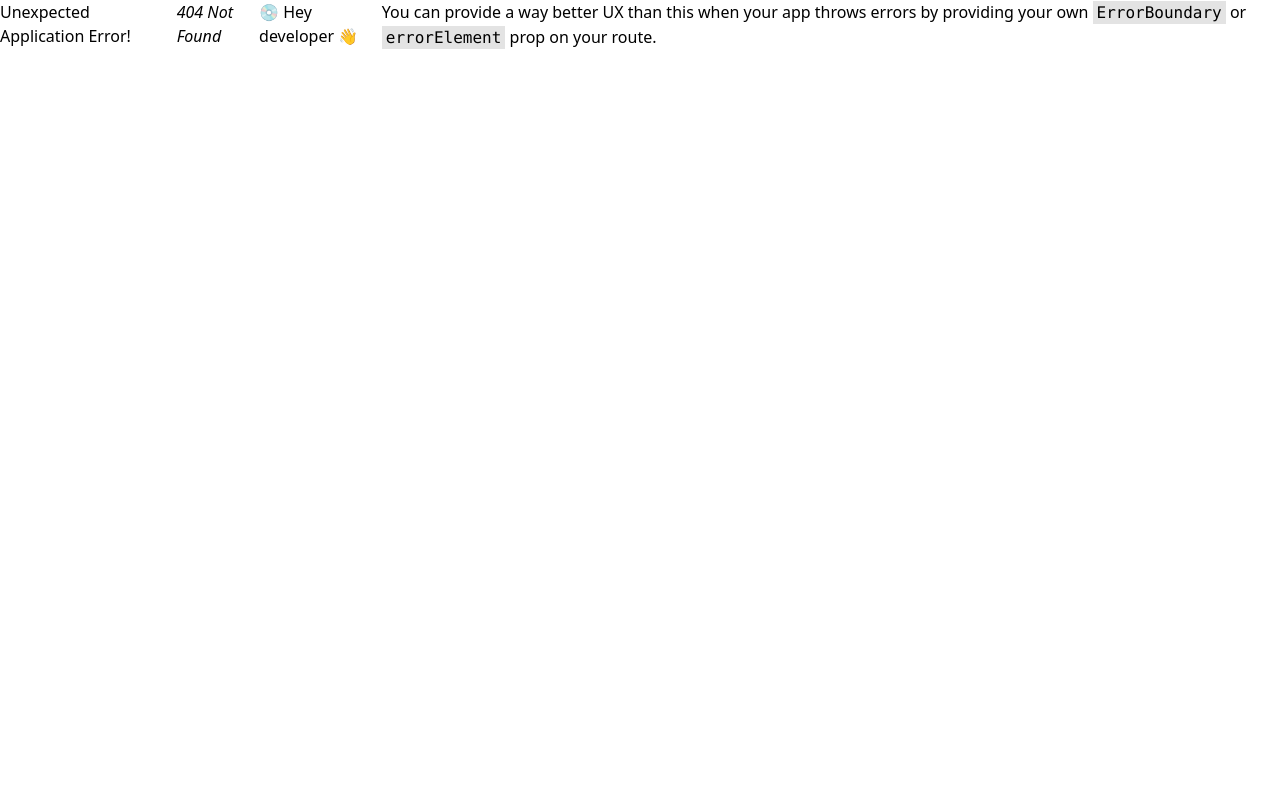
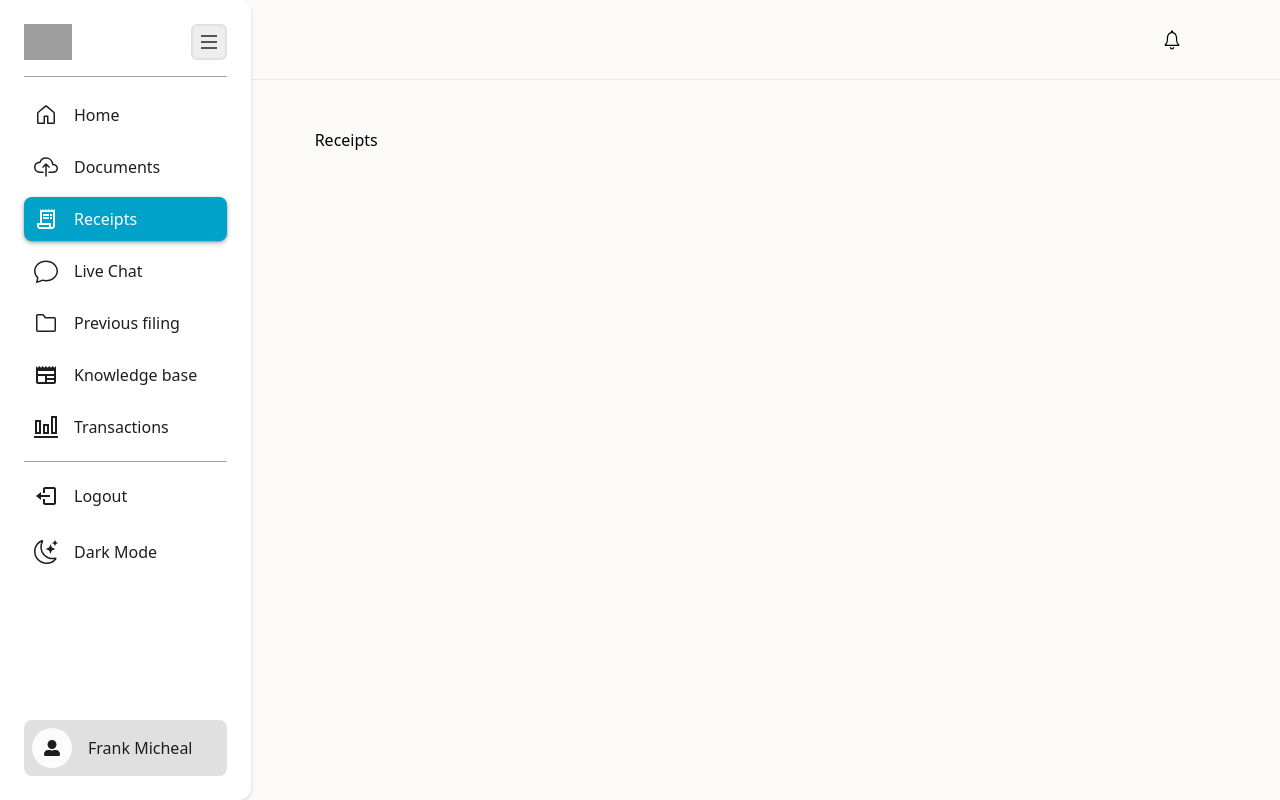
Before and after one commit to Trayshmhirk/tax-return-user-app, a React (Vite) app: page /receipts in a window 1280 px wide. Before the commit this address had no page. Built offline with nearby package versions, Linux system fonts and the light colour scheme; grey boxes are pictures that could not be loaded.

Commit message:
adding sidebar nav pages, minor changes

```diff
--- a/src/Router.tsx
+++ b/src/Router.tsx
@@ -7,12 +7,25 @@ import {
 import MainLayout from "./layouts/MainLayout";
 import Home from "./pages/Home";
 import NotApprovedHome from "./pages/NotApprovedHome";
+import Documents from "./pages/Documents";
+import Receipts from "./pages/Receipts";
+import LiveChat from "./pages/LiveChat";
+import PreviousFiling from "./pages/PreviousFiling";
+import KnowledgeBase from "./pages/KnowledgeBase";
+import Transactions from "./pages/Transactions";
 
 const router = createBrowserRouter(
    createRoutesFromElements(
       <Route path="/" element={<MainLayout />}>
          <Route index element={<Home />} />
          <Route path="not-approved" element={<NotApprovedHome />} />
+         <Route path="documents" element={<Documents />} />
+         <Route path="receipts" element={<Receipts />} />
+         <Route path="live-chat" element={<LiveChat />} />
+         <Route path="documents" element={<Documents />} />
+         <Route path="previous-filing" element={<PreviousFiling />} />
+         <Route path="knowledge-base" element={<KnowledgeBase />} />
+         <Route path="transactions" element={<Transactions />} />
       </Route>
    )
 );
--- a/src/components/NavItems.tsx
+++ b/src/components/NavItems.tsx
@@ -21,7 +21,7 @@ export const NavItems = ({
    <div
       className={`
          flex items-center p-[10px] gap-4 rounded-lg cursor-pointer
-         ${isActive ? "bg-richElectricBlue text-white shadow-custom-active" : ""}
+         ${isActive ? "bg-richElectricBlue text-white shadow-custom dark:shadow-md-dark" : ""}
          ${isCollapsed ? "" : "justify-center"}
       `}
       id={id}
--- /dev/null
+++ b/src/pages/Documents.tsx
@@ -0,0 +1,5 @@
+const Documents = () => {
+   return <div>Documents</div>;
+};
+
+export default Documents;
--- /dev/null
+++ b/src/pages/KnowledgeBase.tsx
@@ -0,0 +1,5 @@
+const KnowledgeBase = () => {
+   return <div>KnowledgeBase</div>;
+};
+
+export default KnowledgeBase;
--- /dev/null
+++ b/src/pages/LiveChat.tsx
@@ -0,0 +1,5 @@
+const LiveChat = () => {
+   return <div>LiveChat</div>;
+};
+
+export default LiveChat;
--- /dev/null
+++ b/src/pages/PreviousFiling.tsx
@@ -0,0 +1,5 @@
+const PreviousFiling = () => {
+   return <div>PreviousFiling</div>;
+};
+
+export default PreviousFiling;
--- /dev/null
+++ b/src/pages/Receipts.tsx
@@ -0,0 +1,5 @@
+const Receipts = () => {
+   return <div>Receipts</div>;
+};
+
+export default Receipts;
--- /dev/null
+++ b/src/pages/Transactions.tsx
@@ -0,0 +1,5 @@
+const Transactions = () => {
+   return <div>Transactions</div>;
+};
+
+export default Transactions;
--- a/tailwind.config.js
+++ b/tailwind.config.js
@@ -43,9 +43,7 @@ export default {
             "md-dark":
                "0 2px 5px 0px rgb(0 0 0 / 0.5), 0 1px 3px -1px rgb(0 0 0 / 0.7)",
             custom:
-               "0 2px 4px 0px rgba(0, 0, 0, .1), 0 3px 6px -1px rgba(0, 0, 0, .2)",
-            "custom-active":
-               "0 3px 5px rgba(0, 0, 0, 0.2), 0 1px 3px rgba(0, 0, 0, 0.1)",
+               "0 2px 5px rgba(0, 0, 0, 0.3), 0 1px 3px -1px rgba(0, 0, 0, 0.4)",
          },
       },
    },
```
